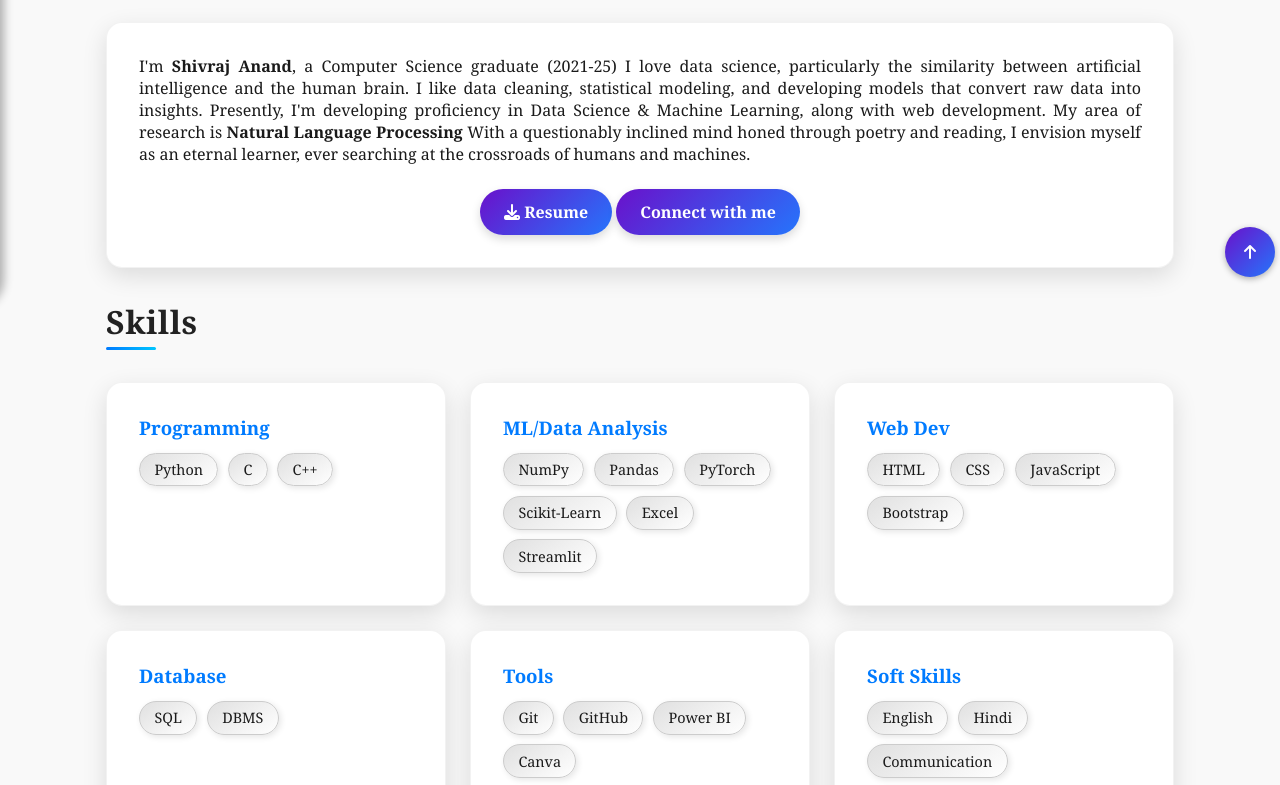
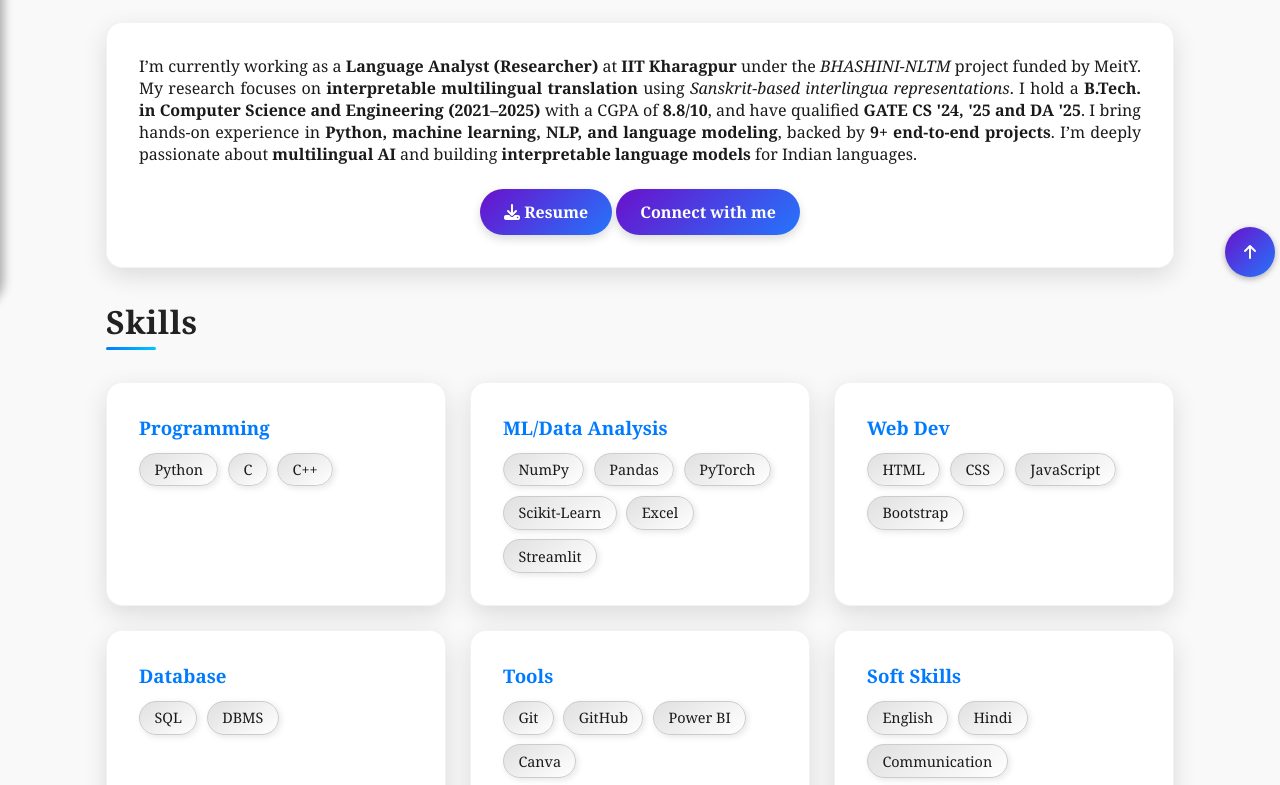
Before and after one commit to shivrajanand/shivrajanand.github.io, a plain HTML site: page index.html in a window 1280 px wide. Shown: the part 493-1278 px from the top of the page. Drawn offline with Linux system fonts and the light colour scheme.

Commit message:
Added new job

```diff
--- a/index.html
+++ b/index.html
@@ -57,7 +57,7 @@
     <header>
         <img src="assets\Images\IMG_1935.JPG" alt="Shivraj Anand" class="profile-img" />
         <h1>Shivraj Anand</h1>
-        <p class="intro">Data Scientist in the Making</p>
+        <p class="intro">Researcher (Language Analyst) @ IIT Kharagpur</p>
         <p class="subtagline">Exploring the space where human cognition meets artificial intelligence.</p>
     </header>
 
@@ -65,15 +65,19 @@
         <section id="about">
             <h2 class="section-title">About Me</h2>
             <div class="card">
-                <p style="text-align: justify;">I'm <strong>Shivraj Anand</strong>, a Computer Science graduate
-                    (2021-25)
-                    I love data science, particularly the similarity between artificial intelligence and the human
-                    brain. I like data cleaning,
-                    statistical modeling, and developing models that convert raw data into insights. Presently, I'm
-                    developing proficiency in Data Science & Machine Learning, along with web development. My area of
-                    research is <strong>Natural Language Processing</strong> With a questionably inclined mind honed
-                    through poetry and reading, I envision myself as an eternal learner, ever searching at the
-                    crossroads of humans and machines.</p>
+
+                <p style="text-align: justify;">
+                    I’m currently working as a <strong>Language Analyst (Researcher)</strong> at <strong>IIT
+                        Kharagpur</strong> under the <em>BHASHINI-NLTM</em> project funded by MeitY.
+                    My research focuses on <strong>interpretable multilingual translation</strong> using
+                    <em>Sanskrit-based interlingua representations</em>.
+                    I hold a <strong>B.Tech. in Computer Science and Engineering (2021–2025)</strong> with a CGPA of
+                    <strong>8.8/10</strong>, and have qualified <strong>GATE CS '24, '25 and DA '25</strong>.
+                    I bring hands-on experience in <strong>Python, machine learning, NLP, and language
+                        modeling</strong>, backed by <strong>9+ end-to-end projects</strong>.
+                    I’m deeply passionate about <strong>multilingual AI</strong> and building <strong>interpretable
+                        language models</strong> for Indian languages.
+                </p>
                 <div class="call-to-action">
                     <div id="button">
                         <a href="assets/documents/Shivraj_Anand_Resume.pdf" download class="download-btn"><i
@@ -235,11 +239,14 @@
                     </div>
 
                     <div style="margin-top: 10px;">
-                        <p style="text-align: justify;">I'm interested in <strong>freelance assignments</strong>
+                        <!-- <p style="text-align: justify;">I'm interested in <strong>freelance assignments</strong>
                             (<em>on-call</em>), <strong>compensated part-time remote internships</strong>, and
                             <strong>collaborative research projects</strong>. Although I <em>prefer remote
                                 assignments</em>, I'd be willing to <u>relocate</u> for the proper <strong>full-time
                                 opportunity</strong> or <strong>significant project</strong>.
+                        </p> -->
+                        <p>
+                            Let's Talk over the next big project. I would be overly happy to lead or be in your lead!
                         </p>
                     </div>
                 </div>
```
Also changed, not shown: 1 other file.
